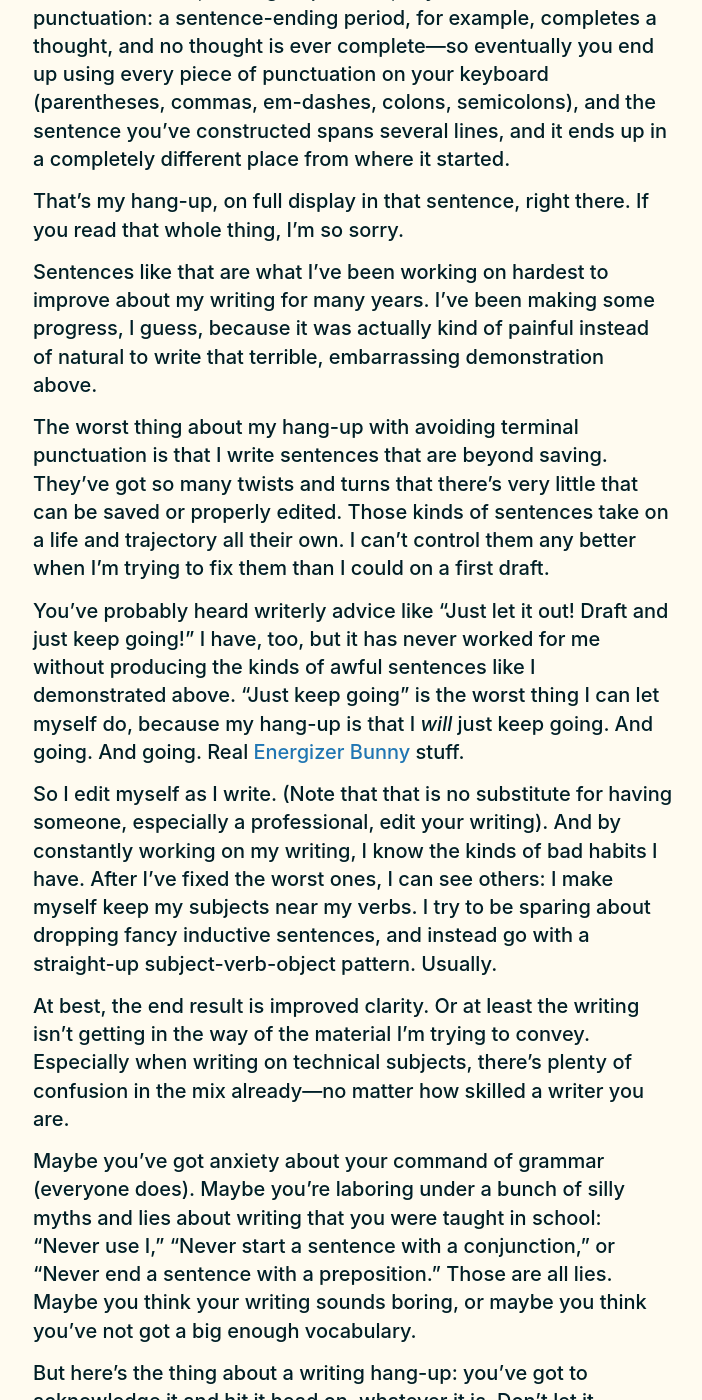
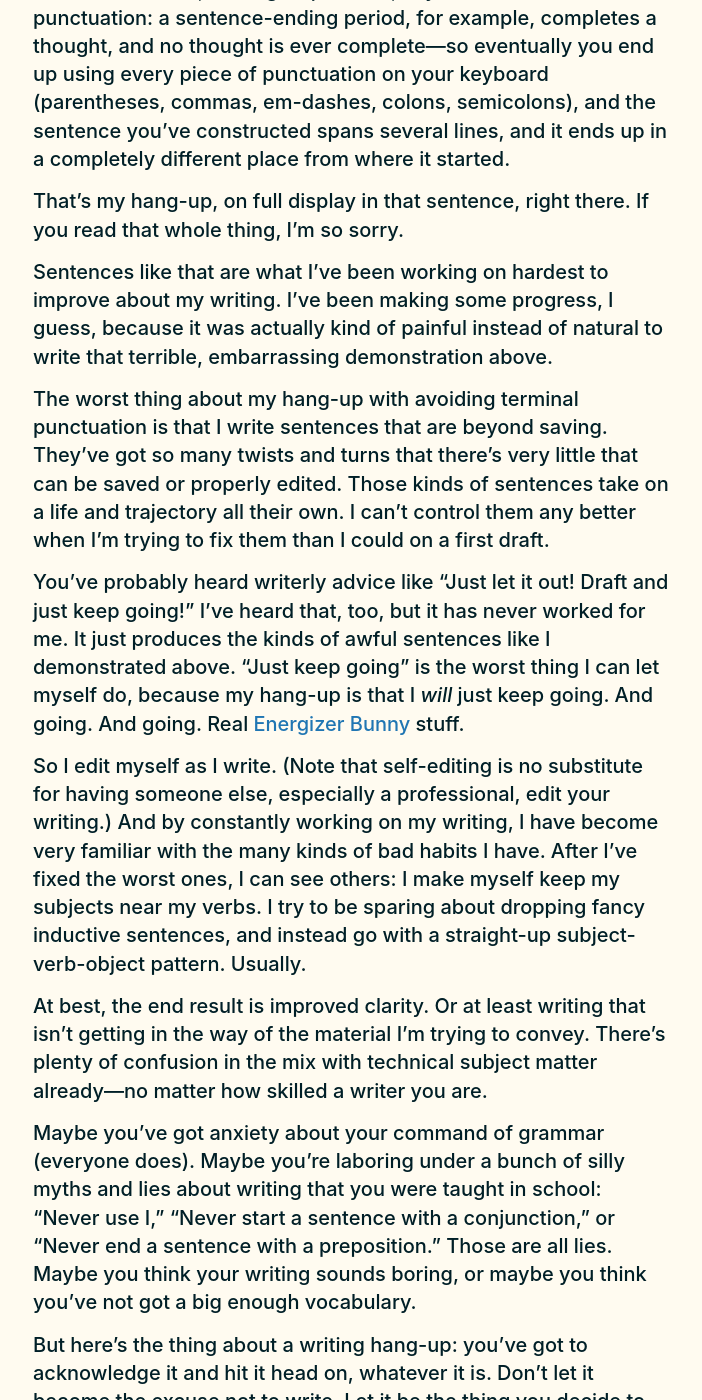
Before and after one commit to karlstolley/stolley.dev, a Jekyll site: the page built from _posts/2021-11-02-confront-your-writing-hang-up.md, in a window 1280 px wide and 1400 px high, scrolled down 815 px. Shown: the whole window, without its empty margins (223-925 px from the left). Built offline with Jekyll 4.4.1, drawn with Linux system fonts in a browser that asks for light colours; some web fonts are replaced; some of the changed text lies outside the part shown.

Commit message:
Add a round of edits on the writing hang-up post

```diff
--- a/_posts/2021-11-02-confront-your-writing-hang-up.md
+++ b/_posts/2021-11-02-confront-your-writing-hang-up.md
@@ -11,20 +11,20 @@ tags:
 
 With
 [#PragProWriMo](https://medium.com/pragmatic-programmers/pragprowrimo-starts-november-1st-39329b7ea346)
-off and running this November, I wanted to share some of what I’ve been thinking about becoming a
-better writer. Not by looking at the best of how I write, but at the worst. Motivation only gets you
-so far if, like me, you’ve got a hang-up about your writing.
+off and running this November, I wanted to share some of my thinking about becoming a
+better writer. Not by looking at the best of how I write, but at the worst. Motivation can only get
+you so far if you’ve got a hang-up about your writing.
 
 Simple truths: Everyone writes. Some of us enjoy it. Most of us don’t. And consciously or not,
-almost everyone has some kind of hang-up about writing that represents anything from a mild
-difficulty on up to a root cause of writer’s block, or even a nagging voice that tells you, *Sorry,
-you’re not a writer.*
+almost everyone has some kind of hang-up about writing. It might represent a mild difficulty, or be
+something as serious as a root cause of writer’s block. At its worst, it might even be a nagging
+voice that tells you *Sorry, you’re not a writer.*
 
-Let me tell you about my hang-up with writing. I’ll even demonstrate it for you:
+Let me tell you about my writing hang-up. I’ll even demonstrate it for you:
 
 I’m a writer who’s still recovering from graduate school, where you’re positively reinforced—and
 often richly rewarded with praise and publications—to write extraordinarily complex sentences (no
-matter what the topic); the more complex the sentence,  the more the need to avoid, as long as
+matter what the topic); the more complex the sentence, the more the need to avoid, as long as
 possible, any kind of terminal punctuation: a sentence-ending period, for example, completes a
 thought, and no thought is ever complete—so eventually you end up using every piece of punctuation
 on your keyboard (parentheses, commas, em-dashes, colons, semicolons), and the sentence you’ve
@@ -34,30 +34,30 @@ started.
 That’s my hang-up, on full display in that sentence, right there. If you read that whole thing, I’m
 so sorry.
 
-Sentences like that are what I’ve been working on hardest to improve about my writing for many
-years. I’ve been making some progress, I guess, because it was actually kind of painful instead of
-natural to write that terrible, embarrassing demonstration above.
+Sentences like that are what I’ve been working on hardest to improve about my writing. I’ve been
+making some progress, I guess, because it was actually kind of painful instead of natural to write
+that terrible, embarrassing demonstration above.
 
 The worst thing about my hang-up with avoiding terminal punctuation is that I write sentences that
 are beyond saving. They’ve got so many twists and turns that there’s very little that can be saved
 or properly edited. Those kinds of sentences take on a life and trajectory all their own. I can’t
 control them any better when I’m trying to fix them than I could on a first draft.
 
-You’ve probably heard writerly advice like “Just let it out! Draft and just keep going!” I have,
-too, but it has never worked for me without producing the kinds of awful sentences like I
+You’ve probably heard writerly advice like “Just let it out! Draft and just keep going!” I've heard
+that, too, but it has never worked for me. It just produces the kinds of awful sentences like I
 demonstrated above. “Just keep going” is the worst thing I can let myself do, because my hang-up is
-that I *will* just keep going. And going. And going. Real
-[Energizer Bunny](https://www.energizer.com/energizer-bunny/bunny-timeline) stuff.
+that I *will* just keep going. And going. And going. Real [Energizer
+Bunny](https://www.energizer.com/energizer-bunny/bunny-timeline) stuff.
 
-So I edit myself as I write. (Note that that is no substitute for having someone, especially a
-professional, edit your writing). And by constantly working on my writing, I know the kinds of bad
-habits I have. After I’ve fixed the worst ones, I can see others: I make myself keep my subjects
-near my verbs. I try to be sparing about dropping fancy inductive sentences, and instead go
-with a straight-up subject-verb-object pattern. Usually.
+So I edit myself as I write. (Note that self-editing is no substitute for having someone else,
+especially a professional, edit your writing.) And by constantly working on my writing, I have
+become very familiar with the many kinds of bad habits I have. After I’ve fixed the worst ones, I
+can see others: I make myself keep my subjects near my verbs. I try to be sparing about dropping
+fancy inductive sentences, and instead go with a straight-up subject-verb-object pattern. Usually.
 
-At best, the end result is improved clarity. Or at least the writing isn’t getting in the way of the
-material I’m trying to convey. Especially when writing on technical subjects, there’s plenty of
-confusion in the mix already—no matter how skilled a writer you are.
+At best, the end result is improved clarity. Or at least writing that isn’t getting in the way of
+the material I’m trying to convey. There’s plenty of confusion in the mix with technical subject
+matter already—no matter how skilled a writer you are.
 
 Maybe you’ve got anxiety about your command of grammar (everyone does). Maybe you’re laboring under
 a bunch of silly myths and lies about writing that you were taught in school: “Never use I,” “Never
@@ -73,9 +73,9 @@ Take my hang-up with long and winding sentences. I’ve found a technique for co
 that’s to read more writing by authors who do exactly the opposite of whatever I’m trying to fix
 in my own writing. Less David Foster Wallace, more Virginia Woolf.
 
-To get myself primed to write, I often read a few punchy, staccato sentences by someone like Hunter
-S. Thompson, something like this short passage from his classic “The Kentucky Derby is Decadent and
-Depraved”:
+But reading isn't a good excuse not to be writing, either. To get myself primed to write, I often
+read just a few punchy, staccato sentences by someone like Hunter S. Thompson, something like this
+short passage from his classic “The Kentucky Derby is Decadent and Depraved”:
 
 > Steadman is now worried about fire. Somebody told him about the clubhouse catching on fire two
 > years ago. Could it happen again? Horrible. Trapped in the press box. Holocaust. A hundred
```
Also changed, not shown: other parts of _posts/2021-11-02-confront-your-writing-hang-up.md (+7 -6 lines).
